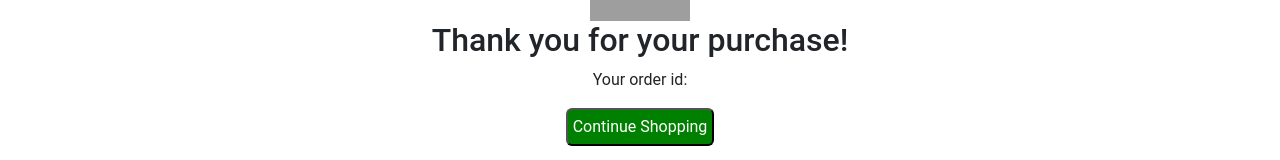
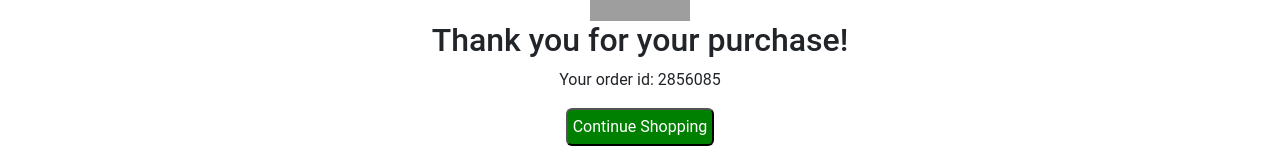
Before and after one commit to ahmadparvej/pharmeasy-clone, a React (Create React App) app in the folder app/: page /success in a window 1280 px wide. Shown: the part 276-436 px from the top of the page. Built offline with nearby package versions, Linux system fonts and the light colour scheme; grey boxes are pictures that could not be loaded.

Commit message:
Update Success.jsx

```diff
--- a/app/src/Pages/Success.jsx
+++ b/app/src/Pages/Success.jsx
@@ -7,9 +7,10 @@ function Success() {
   const handleClick = () => {
       navigate('/')
   }
-//   document.getElementById("order").innerHTML = Math.round(
-//     Math.random() * 3311000
-//   );
+
+    let id = Math.round(
+    Math.random() * 3311000
+  );
 
   return (
     <Box>
@@ -19,7 +20,7 @@ function Success() {
       />
       <h2>Thank you for your purchase!</h2>
       <p>
-        Your order id: <span id="order"></span>
+              Your order id: <span id="order">{id }</span>
       </p>
 
       <Button onClick={handleClick}>Continue Shopping</Button>
```
